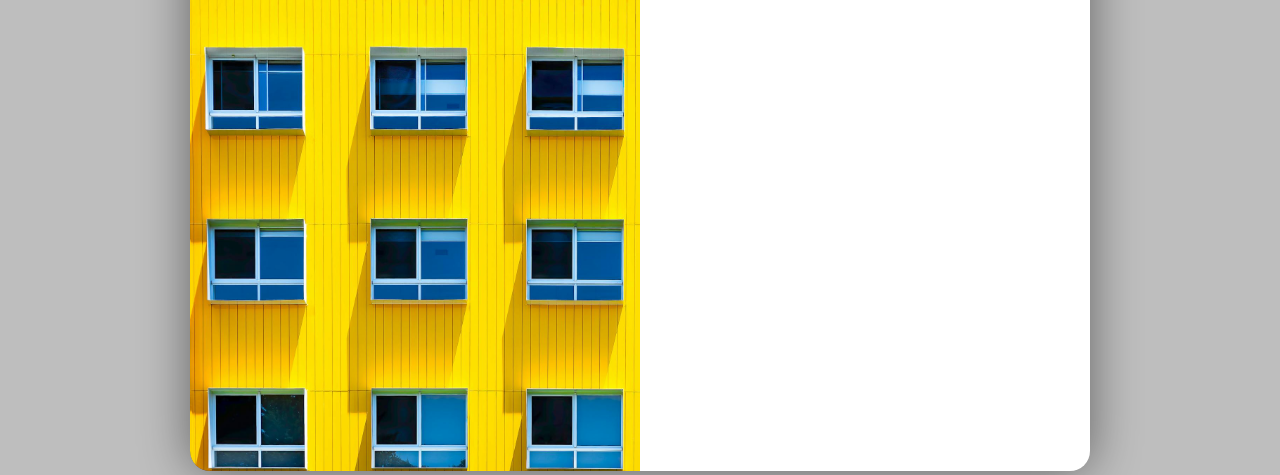
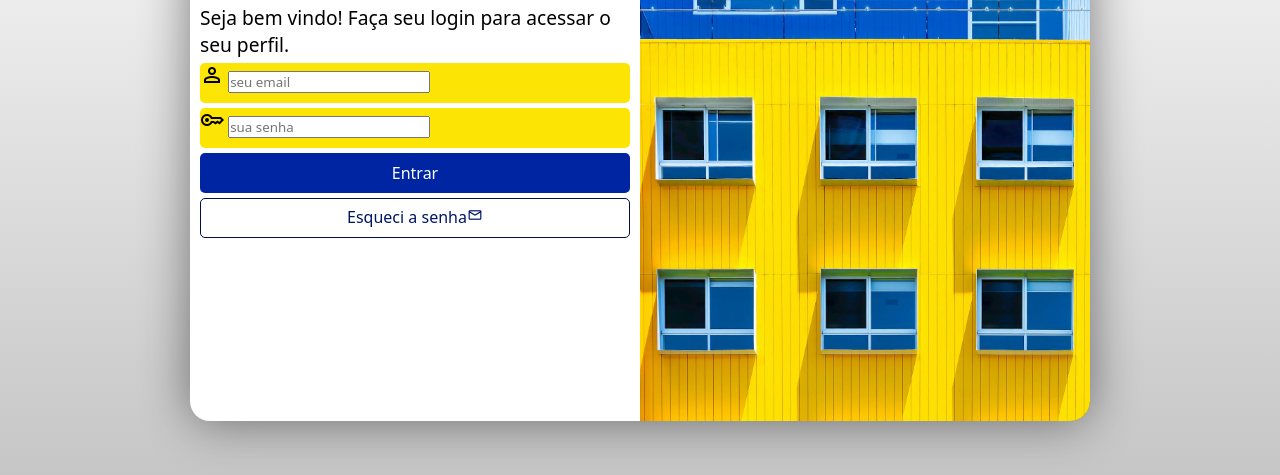
Before and after one commit to oiprim/projeto-login, a plain HTML site: page index.html in a window 1280 px wide. Shown: the part 229-704 px from the top of the page. Drawn offline with nearby package versions, Linux system fonts and the light colour scheme.

Commit message:
formatação do formulario

```diff
--- a/estilos/mediaquery.css
+++ b/estilos/mediaquery.css
@@ -1,4 +1,6 @@
 @charset "UTF8";
+
+/*TABLET*/
 
 @media screen and (min-width: 768px) and (max-width: 992px) {
 
@@ -7,34 +9,57 @@
     }
 
     section#login {
-        width: 90vw;
+        width: 720px;
     }
 
     section#login > div#imagem {
         float: left;
-        width: 30%;
-        height: 100%;
+        width: 40%;
+        height: 100vw;
     }
 
-    section#loginm > div#formulario {
+    section#login >div#formulario {
         float: right;
-        width: 65%;
+        width: 60%;
+    }
+
+    div#formulario > h1 {
+        font-size: 1.8em;
+    }
+
+    div#formulario > p {
+        font-size: 1em;
     }
 }
 
-@media screen and (min-width: 992px) {
+/*DESKTOP*/
+
+@media screen and (min-width: 990px) {
+
+    body {
+        background-image: linear-gradient(to top, rgb(190, 190, 190), white);
+    }
+
     section#login {
         width: 900px;
     }
 
     section#login > div#imagem {
-        position: left;
+        float: right;
         width: 50%;
         height: 100%;
     }
 
     section#login > div#formulario {
-        position: right;
+        float: left;
         width: 50%;
     }
+
+    div#formulario > h1 {
+        font-size: 2em;
+    }
+
+    div#formulario > p {
+        font-size: 1.2em;
+    }
 }
--- a/estilos/style.css
+++ b/estilos/style.css
@@ -20,16 +20,18 @@ body, html {
 }
 
 main {
+    position: relative;
     height: 100vh;
     width: 100vw;
 }
 
 section#login{
     background-color: white;
-    width: 300px;
-    height: 600px;
+    width: 250px;
+    height: 500px;
     border-radius: 20px;
     position: absolute;
+
     top: 50%;
     left: 50%;
     transform: translate(-50%, -50%);
@@ -51,3 +53,70 @@ section#login > div#imagem {
 section#login > div#formulario {
     padding: 10px;
 }
+
+div#formulario > h1 {
+    text-align: center;
+    margin-bottom: 20px;
+    margin-top: 10px;
+}
+
+div#formulario > p {
+    font-size: 0.8em;
+}
+
+form > div.campo {
+    background-color: #FCE404;
+    display: block;
+    width: 100%;
+    height: 40px;
+    border-radius: 5px;
+    margin: 5px 0px;
+}
+
+div.campo > label {
+    display: none;
+}
+
+form > input[type=submit] {
+    display: block;
+    font-size: 1em;
+    width: 100%;
+    height: 40px;
+
+    background-color: #0025A3;
+    color: white;
+    border: none;
+    border-radius: 5px;
+}
+
+form > input[type=submit]:hover {
+    background-color: #001046;
+    cursor: pointer;
+    transition: .3s;
+}
+
+form > a.botao {
+    display: block;
+    text-align: center;
+    font-size: 1em;
+    width: 100%;
+    height: 40px;
+    padding-top: 7px;
+    margin-top: 5px;
+    color: #001764;
+
+    background-color: white;
+    border: 1px solid #001046;
+    border-radius: 5px;
+    text-decoration: none;
+    color: 0025A3;
+}
+
+form > a.botao:hover{
+    background-color: #001046;
+    color: white;
+}
+
+form > a.botao > i {
+    font-size: 1em;
+}
--- a/index.html
+++ b/index.html
@@ -6,17 +6,38 @@
     <title>Login</title>
     <link rel="stylesheet" href="estilos/style.css">
     <link rel="stylesheet" href="estilos/mediaquery.css">
+    <link rel="stylesheet" href="https://fonts.googleapis.com/css2?family=Material+Symbols+Outlined:opsz,wght,FILL,GRAD@20..48,100..700,0..1,-50..200" />
+
 </head>
 <body>
     <main>
         <section id="login">
-            <div id="imagem">
+                        <div id="imagem">
                 <!--Imagem na CSS-->
             </div>
-            <div id="formulario">
+                        <div id="formulario">
                 <h1>Login</h1>
                 <p>Seja bem vindo! Faça seu login para acessar o seu perfil.</p>
-                <form action=""></form>
+                <form action="login.php" method="post">
+
+                    <div class="campo">
+                        <i class="material-symbols-outlined">person</i>
+                        <input type="email" name="login" id="ilogin" placeholder="seu email" autocomplete="email" required maxlength="50">
+                        <label for="ilogin">Login</label>
+                    </div>
+
+                    <div class="campo">
+                        <i class="material-symbols-outlined">key</i></label>
+                        <input type="password" name="senha" id="isenha" placeholder="sua senha" autocomplete="current-password" required maxlength="16" minlength="8">
+                        <label for="isenha">Senha</label>
+                    </div>
+
+                    <input type="submit" value="Entrar">
+
+                    <a href="esqueci.html" class="botao">Esqueci a senha<i class="material-symbols-outlined">mail</i>
+                    </a>
+
+                </form>
             </div>
         </section>
     </main>
```
